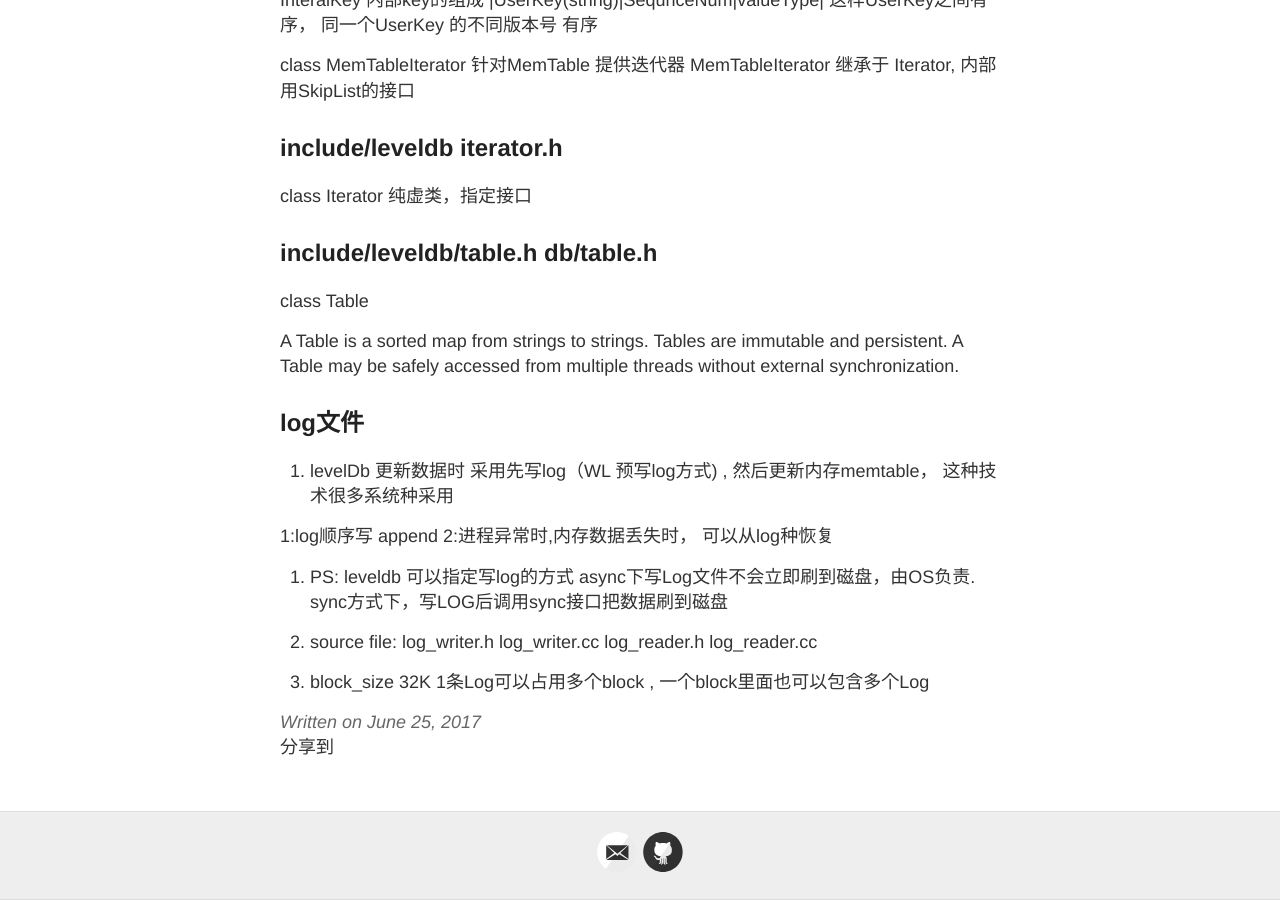
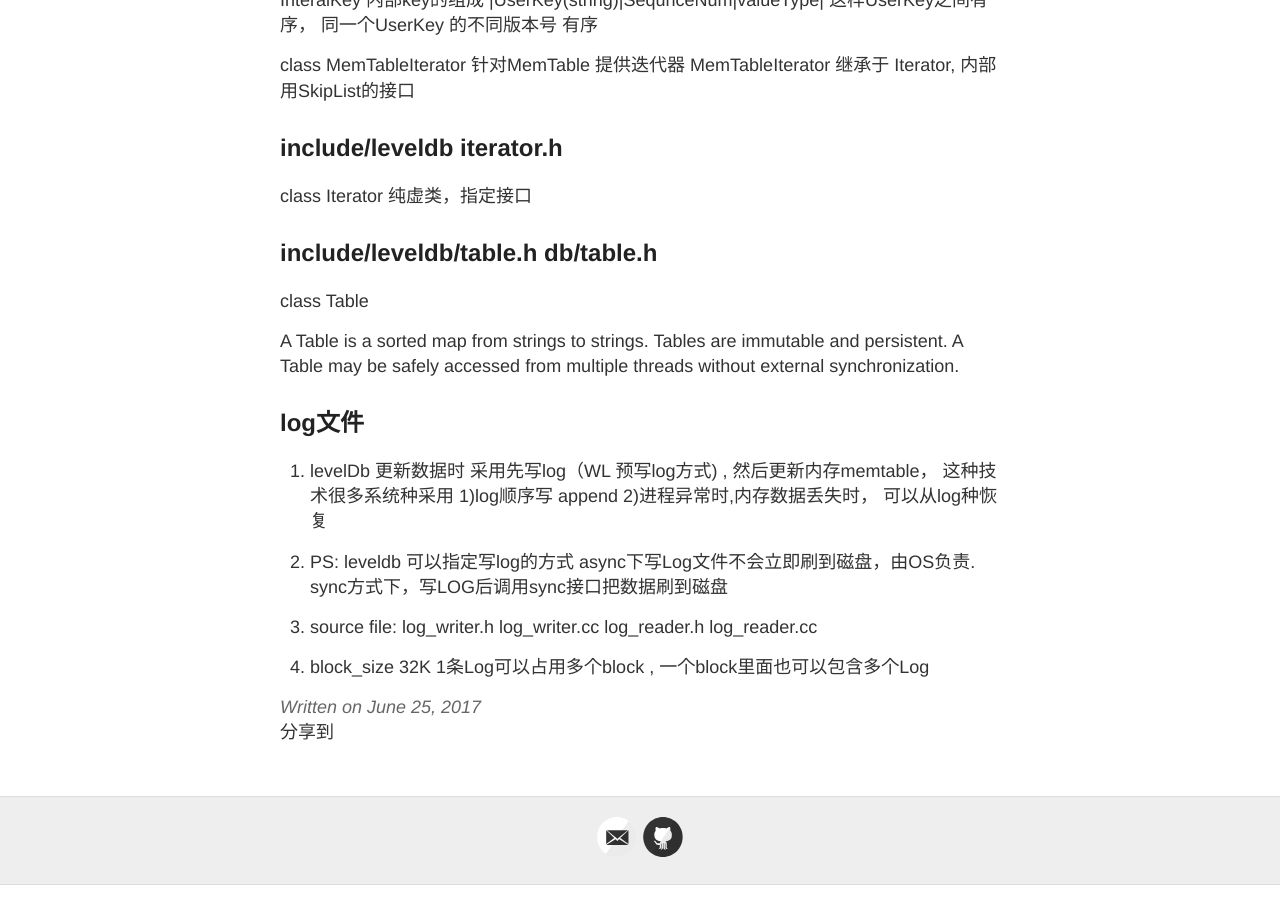
Before and after one commit to smallHW89/smallHW89.github.io, a Jekyll site: the page built from _posts/2017-06-25-leveldb.md, in a window 1280 px wide and 900 px high, scrolled down 840 px. Built offline with Jekyll 4.4.1, drawn with Linux system fonts in a browser that asks for light colours; our own code applies the rules of GitHub Pages for plain Markdown files; comment, search, counter and statistics services are not loaded.

```diff
--- a/_posts/2017-06-25-leveldb.md
+++ b/_posts/2017-06-25-leveldb.md
@@ -45,9 +45,8 @@ multiple threads without external synchronization.
 
 ## log文件
 1. levelDb 更新数据时 采用先写log（WL 预写log方式) , 然后更新内存memtable， 这种技术很多系统种采用
-
-1:log顺序写 append
-2:进程异常时,内存数据丢失时， 可以从log种恢复
+1)log顺序写 append
+2)进程异常时,内存数据丢失时， 可以从log种恢复
 
 2. PS: leveldb 可以指定写log的方式 async下写Log文件不会立即刷到磁盘，由OS负责. sync方式下，写LOG后调用sync接口把数据刷到磁盘
 
```
